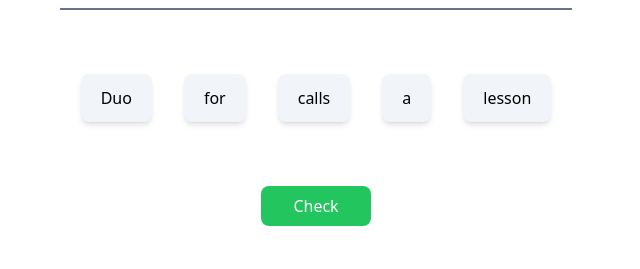
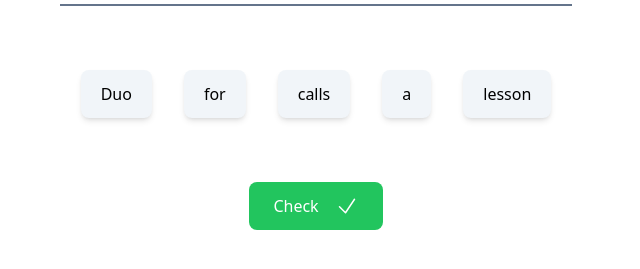
Before and after one commit to martindzida/duolingo-lesson, a React (Vite) app: page / in a window 1280 px wide. Shown: the part 339-608 px from the top of the page, without its empty margins (324-964 px from the left). Built offline with nearby package versions, Linux system fonts and the light colour scheme.

Commit message:
Picked tiles as components, check button

```diff
--- a/src/App.tsx
+++ b/src/App.tsx
@@ -8,6 +8,7 @@
 export type wordObj = { id: number; word: string };
 
 function App() {
+  //TODO: api: https://github.com/lukePeavey/quotable
   const senteces: string[] = [
     'Duo calls for a lesson',
     'Duo wants to know your location',
@@ -63,32 +64,27 @@
     }
   };
 
-  const getProgress = () => Math.floor((curSenId / senteces.length) * 100);
+  const getProgress = (): number => Math.floor((curSenId / senteces.length) * 100);
+
+  const handleLeaveLesson = () => {};
 
   return (
     <div className='w-screen h-screen flex flex-col items-center justify-center gap-16 p-32'>
-      <LessonHeader />
+      <LessonHeader progress={getProgress()} handleLeaveLesson={handleLeaveLesson} />
       <CheckResponse />
       <div className='w-1/2 border-b-2 border-slate-500 p-2'>
         <div className='flex justify-center gap-8'>
           {picked.map((w: wordObj) => (
-            <button key={w.id} onClick={() => handleTileClick(w)} className='bg-white rounded-lg cursor-pointer px-5 py-3'>
-              {w.word}
-            </button>
+            <WordTile word={w} isPicked={false} handleTileClick={handleTileClick} />
           ))}
         </div>
       </div>
-      <div className='flex gap-8'>
+      <div className='flex justify-center gap-8'>
         {words.map((w: wordObj) => (
           <WordTile key={w.id} word={w} isPicked={picked.includes(w)} handleTileClick={handleTileClick} />
         ))}
       </div>
-      <button
-        onClick={() => checkWordOrder(picked)}
-        className='bg-green-500 text-white rounded-lg px-8 py-2 transition ease-in-out duration-200 hover:bg-green-600'
-      >
-        Check
-      </button>
+      <CheckBtn handleCheck={() => checkWordOrder(picked)} />
       <div>
         {isValid !== null && isValid && 'Correct'}
         {isValid !== null && !isValid && 'Try again'}
```
